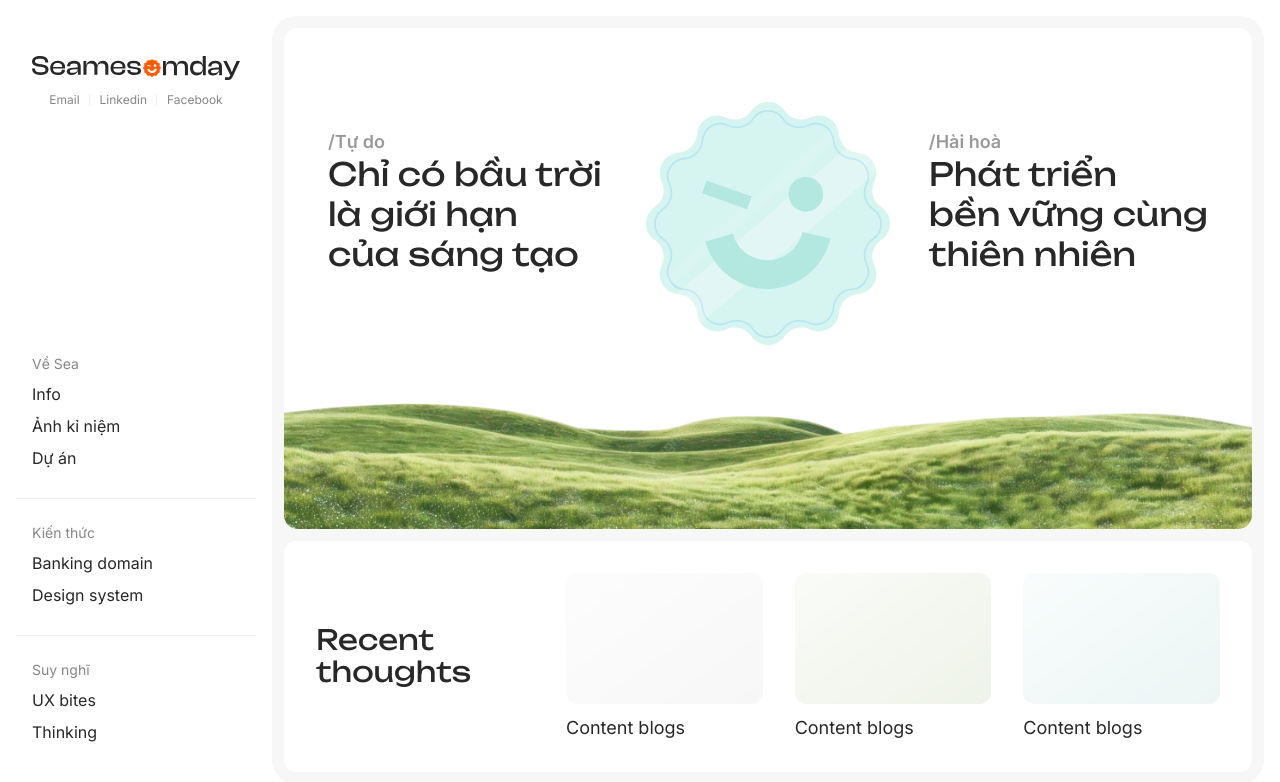
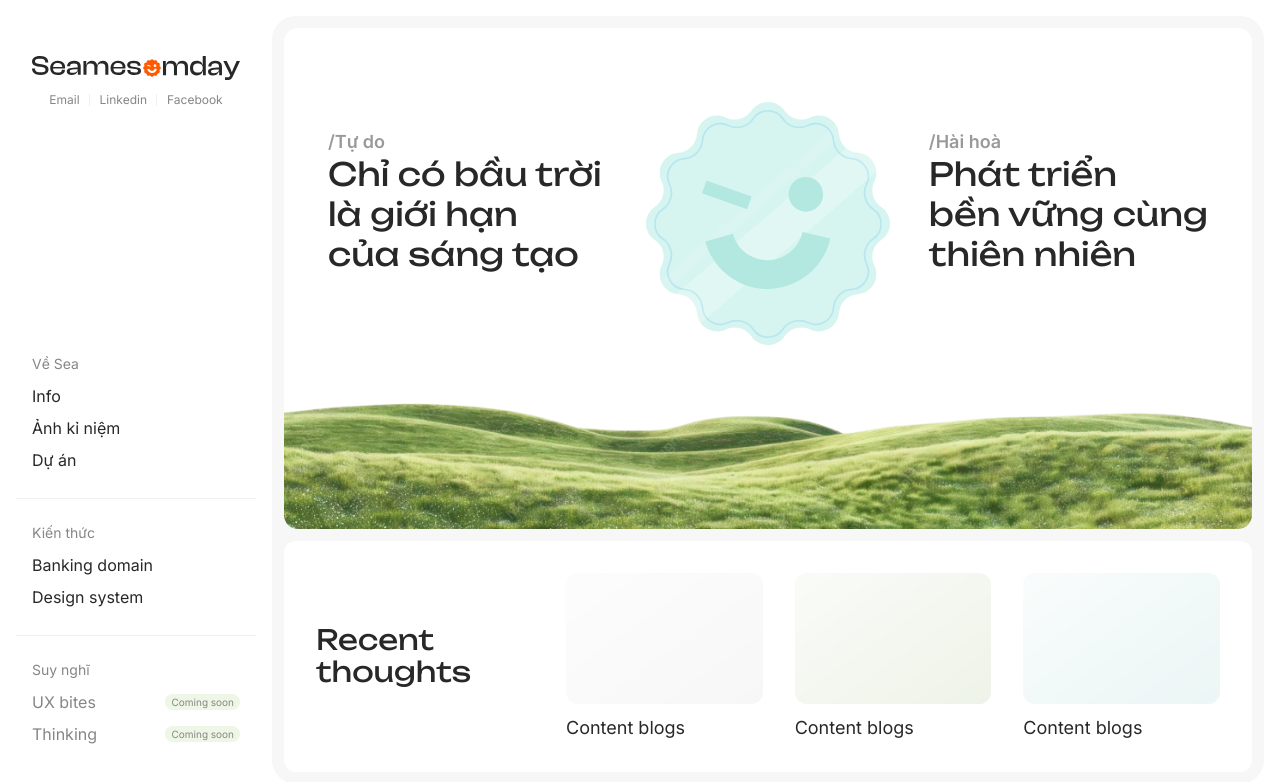
Before and after one commit to lnson1551/portfolio, a React (Vite) app: page / in a window 1280 px wide. Shown: the top 782 px of the page. Built offline with nearby package versions, Linux system fonts and the light colour scheme.

Commit message:
Mark thought pages coming soon

```diff
--- a/src/components/navigation/MobileNav.css
+++ b/src/components/navigation/MobileNav.css
@@ -107,7 +107,10 @@
   }
 
   .mobile-nav__link {
-    display: block;
+    display: flex;
+    align-items: center;
+    justify-content: space-between;
+    gap: var(--space-2);
     min-height: 2.25rem;
     padding: 0.375rem var(--space-5);
     color: var(--color-text-primary);
@@ -122,6 +125,26 @@
   .mobile-nav__link[aria-current="page"] {
     background: color-mix(in srgb, var(--color-sage-100) 58%, var(--color-background-primary));
     color: var(--color-text-primary);
+  }
+
+  .mobile-nav__link--disabled {
+    color: var(--color-text-tertiary);
+    cursor: default;
+  }
+
+  .mobile-nav__link--disabled:hover {
+    background: transparent;
+    color: var(--color-text-tertiary);
+  }
+
+  .mobile-nav__tag {
+    flex: 0 0 auto;
+    padding: 0.0625rem 0.375rem;
+    border-radius: 999px;
+    background: color-mix(in srgb, var(--color-sage-100) 50%, var(--color-background-primary));
+    color: var(--color-text-tertiary);
+    font-size: 0.625rem;
+    line-height: 0.875rem;
   }
 
   .mobile-nav__link:focus-visible {
--- a/src/components/navigation/MobileNav.tsx
+++ b/src/components/navigation/MobileNav.tsx
@@ -44,6 +44,12 @@ export function MobileNav({ activePath, onOpenChange, sections }: MobileNavProps
             <p className="mobile-nav__section-title">{section.title}</p>
             <div className="mobile-nav__links">
               {section.items.map((item) => (
+                item.comingSoon ? (
+                  <span className="mobile-nav__link mobile-nav__link--disabled" aria-disabled="true" key={item.href}>
+                    <span>{item.label}</span>
+                    <span className="mobile-nav__tag">Coming soon</span>
+                  </span>
+                ) : (
                   <a
                     aria-current={activePath.startsWith(hrefToPath(item.href)) ? "page" : undefined}
                     className="mobile-nav__link"
@@ -53,6 +59,7 @@ export function MobileNav({ activePath, onOpenChange, sections }: MobileNavProps
                   >
                     {item.label}
                   </a>
+                )
               ))}
             </div>
           </section>
--- a/src/components/navigation/Sidebar.css
+++ b/src/components/navigation/Sidebar.css
@@ -47,7 +47,10 @@
 }
 
 .sidebar-section__link {
-  display: block;
+  display: flex;
+  align-items: center;
+  justify-content: space-between;
+  gap: var(--space-2);
   min-height: 1.75rem;
   padding: 0 var(--space-4);
   border-radius: 0.25rem;
@@ -64,6 +67,26 @@
 .sidebar-section__link[aria-current="page"] {
   background: color-mix(in srgb, var(--color-sage-100) 58%, var(--color-background-primary));
   color: var(--color-text-primary);
+}
+
+.sidebar-section__link--disabled {
+  color: var(--color-text-tertiary);
+  cursor: default;
+}
+
+.sidebar-section__link--disabled:hover {
+  background: transparent;
+  color: var(--color-text-tertiary);
+}
+
+.sidebar-section__tag {
+  flex: 0 0 auto;
+  padding: 0.0625rem 0.375rem;
+  border-radius: 999px;
+  background: color-mix(in srgb, var(--color-sage-100) 50%, var(--color-background-primary));
+  color: var(--color-text-tertiary);
+  font-size: 0.625rem;
+  line-height: 0.875rem;
 }
 
 .sidebar-section__link:focus-visible {
--- a/src/components/navigation/Sidebar.tsx
+++ b/src/components/navigation/Sidebar.tsx
@@ -32,6 +32,12 @@ export function Sidebar({ activePath, sections, socialLinks }: SidebarProps) {
             <ul className="sidebar-section__list">
               {section.items.map((item) => (
                 <li key={item.href}>
+                  {item.comingSoon ? (
+                    <span className="sidebar-section__link sidebar-section__link--disabled" aria-disabled="true">
+                      <span>{item.label}</span>
+                      <span className="sidebar-section__tag">Coming soon</span>
+                    </span>
+                  ) : (
                     <a
                       aria-current={activePath.startsWith(hrefToPath(item.href)) ? "page" : undefined}
                       className="sidebar-section__link"
@@ -39,6 +45,7 @@ export function Sidebar({ activePath, sections, socialLinks }: SidebarProps) {
                     >
                       {item.label}
                     </a>
+                  )}
                 </li>
               ))}
             </ul>
--- a/src/data/site.ts
+++ b/src/data/site.ts
@@ -75,8 +75,8 @@ export const navigationSections: NavigationSection[] = [
   {
     title: "Suy nghĩ",
     items: [
-      { label: "UX bites", href: "#/ux-bites" },
-      { label: "Thinking", href: "#/thinking" },
+      { label: "UX bites", href: "#/ux-bites", comingSoon: true },
+      { label: "Thinking", href: "#/thinking", comingSoon: true },
     ],
   },
 ];
--- a/src/types/content.ts
+++ b/src/types/content.ts
@@ -3,6 +3,7 @@ export type NavigationSection = {
   items: Array<{
     label: string;
     href: string;
+    comingSoon?: boolean;
   }>;
 };
 
```
Lines whose indentation alone changed are shown as unchanged.
